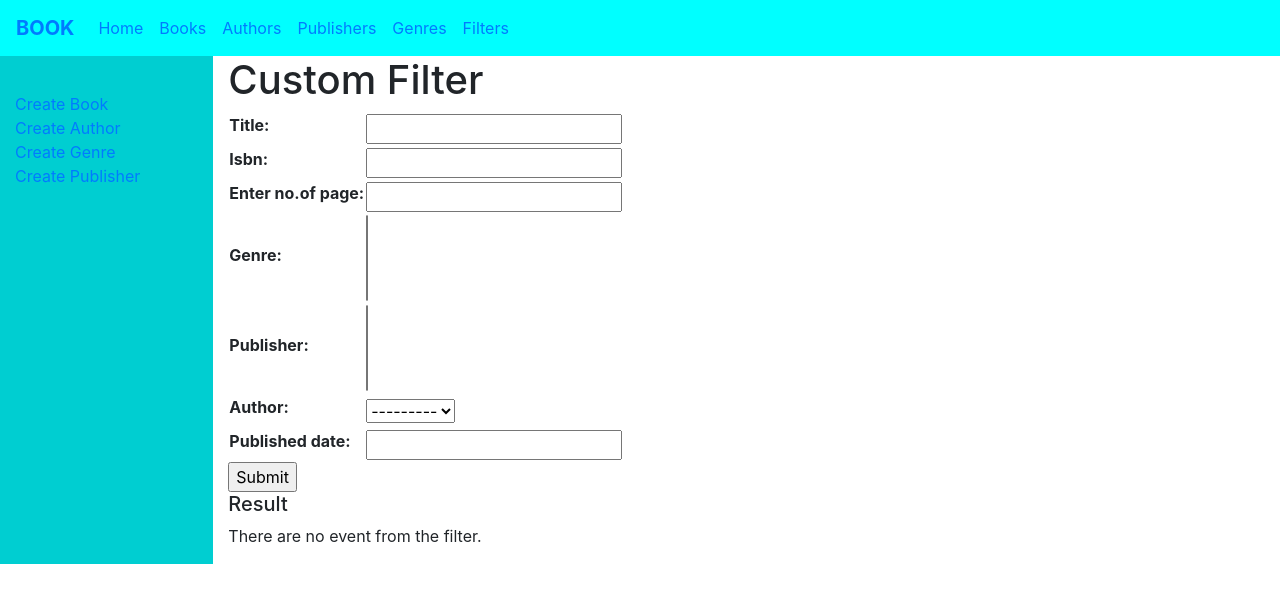
After one commit to Mithilesh-M/django-bookapp, a Django app: page /bookapp/filter/ in a window 1280 px wide. The commit adds this page. Shown: the top 603 px of the page. Run offline with Django 3.2, Linux system fonts and the light colour scheme; data that the repository does not hold is empty; some libraries are stand-ins or nearby versions.

Commit message:
Add filter for book app
Add filter for filtering book in the app

```diff
--- /dev/null
+++ b/bookapp/filters.py
@@ -0,0 +1,8 @@
+import django_filters
+from .models import Book
+
+
+class BookFilter(django_filters.FilterSet):
+    class Meta:
+        model = Book
+        fields = ['title', 'isbn', 'no_of_page', 'genre', 'publisher', 'author','published_date']
--- a/bookapp/templates/base_generic.html
+++ b/bookapp/templates/base_generic.html
@@ -37,7 +37,7 @@
         <a class="nav-link" href="{% url 'genre-list' %}">Genres</a>
       </li>
       <li class="nav-item">
-        <a class="nav-link" href="#">Filters</a>
+        <a class="nav-link" href="{% url 'filter' %}">Filters</a>
       </li>
     </ul>
   </div>
--- /dev/null
+++ b/bookapp/templates/bookapp/filter.html
@@ -0,0 +1,24 @@
+{% extends "base_generic.html" %}
+
+{% block content %}
+    <h1>Custom Filter</h1>
+    <form method="get">
+        <table>
+        {{ filter.form.as_table }}
+        </table>
+        <input type="submit" />
+    </form>
+    <h5>Result</h5>
+    {% if filter.qs %}
+    <ul>
+    {% for book in filter.qs %}
+      <li>
+        <a class="mylist-ele" href="">{{ book.title }}</a>- {{ book.author }}
+      </li>
+    {% endfor %}
+    </ul>
+  {% else %}
+    <p>There are no event from the filter.</p>
+  {% endif %}
+
+{% endblock %}
--- a/bookapp/urls.py
+++ b/bookapp/urls.py
@@ -23,4 +23,5 @@ urlpatterns = [
     path('publisher/delete/<int:pk>', views.Publisherdeleteview.as_view(), name='publisher-delete'),
     path('publisher/detail/<int:pk>', views.Publisherdetailview.as_view(), name='publisher-detail'),
     path('publisher/update/<int:pk>', views.Publisherupdateview.as_view(), name='publisher-update'),
+    path('filter/', views.Filter, name='filter'),
 ]
--- a/bookapp/views.py
+++ b/bookapp/views.py
@@ -2,6 +2,7 @@ from django.shortcuts import render
 from .models import Book, Genre, Publisher, Author
 from django.views import generic
 from django.urls import reverse_lazy
+from .filters import BookFilter
 
 def index(request):
     context = {
@@ -92,3 +93,12 @@ class Publisherupdateview(generic.UpdateView):
 
 class Publisherdetailview(generic.DetailView):
     model = Publisher
+
+def Filter(request):
+    books = Book.objects.all()
+    filter = BookFilter(request.GET, queryset=books)
+
+    context = {
+        'filter': filter,
+    }
+    return render(request, 'bookapp/filter.html', context)
--- a/bookproject/settings.py
+++ b/bookproject/settings.py
@@ -38,6 +38,7 @@ INSTALLED_APPS = [
     'django.contrib.messages',
     'django.contrib.staticfiles',
     'bookapp.apps.BookappConfig',
+    'django_filters',
 ]
 
 MIDDLEWARE = [
```
